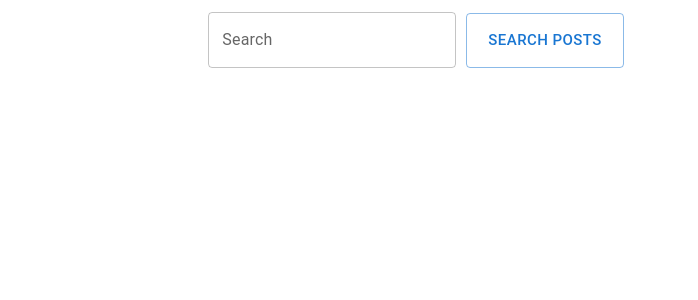
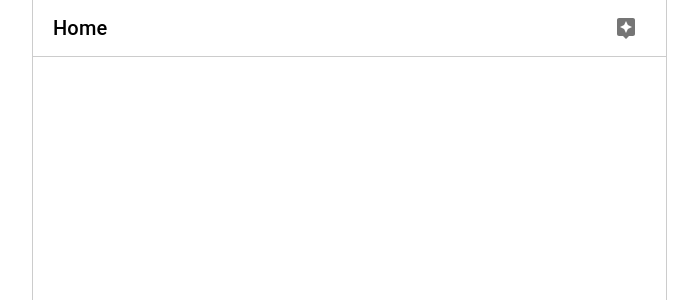
Before and after one commit to eadrapp/foodshare, a React (Create React App) app: page / in a window 1280 px wide. Shown: the top 300 px of the page, without its empty margins (224-922 px from the left). Built offline with nearby package versions, Linux system fonts and the light colour scheme.

Commit message:
sort of has a home page now

```diff
--- a/package.json
+++ b/package.json
@@ -5,12 +5,14 @@
   "dependencies": {
     "@emotion/react": "^11.7.1",
     "@emotion/styled": "^11.6.0",
+    "@mui/icons-material": "^5.4.2",
     "@mui/material": "^5.4.2",
     "@testing-library/jest-dom": "^5.16.2",
     "@testing-library/react": "^12.1.2",
     "@testing-library/user-event": "^13.5.0",
     "react": "^17.0.2",
     "react-dom": "^17.0.2",
+    "react-redux": "^7.2.6",
     "react-scripts": "5.0.0",
     "web-vitals": "^2.1.4"
   },
--- a/src/App.js
+++ b/src/App.js
@@ -3,37 +3,42 @@ import "./App.css";
 import TextField from "@mui/material/TextField";
 import { useState } from "react";
 import Button from "@mui/material/Button";
+import Home from "./pages/Home";
+import Layout from "./components/Layout";
 
 function App() {
   const [text, setText] = useState("");
 
   async function search() {
-    const key = "zT18GDDyLIHam78EfDyGO3yT8Q8IkZZK";
-    const url = `https://api.giphy.com/v1/gifs/search?api_key=${key}&q=${text}&limit=25&offset=0&lang=en`;
-    const r = await fetch(url);
-    const j = await r.json();
-    setGifs(j.data);
+    // const key = "zT18GDDyLIHam78EfDyGO3yT8Q8IkZZK";
+    // const url = `https://api.giphy.com/v1/gifs/search?api_key=${key}&q=${text}&limit=25&offset=0&lang=en`;
+    // const r = await fetch(url);
+    // const j = await r.json();
+    // setGifs(j.data);
   }
 
   return (
-    <div className="App">
-      <div className="searchbar">
-        {/*  "outlined" variant prop gives the nice animation */}
-        <TextField
-          id="search"
-          label="Search"
-          variant="outlined"
-          onChange={(e) => setText(e.target.value)}
-          value={text}
-          onKeyPress={(e) => {
-            if (e.key === "Enter") search();
-          }}
-        />
-        <Button variant="outlined" onClick={search} size="large">
-          Search Posts
-        </Button>
-      </div>
-    </div>
+    <Layout>
+      <Home />
+    </Layout>
+    // <div className="App">
+    //   <div className="searchbar">
+    //     {/*  "outlined" variant prop gives the nice animation */}
+    //     <TextField
+    //       id="search"
+    //       label="Search"
+    //       variant="outlined"
+    //       onChange={(e) => setText(e.target.value)}
+    //       value={text}
+    //       onKeyPress={(e) => {
+    //         if (e.key === "Enter") search();
+    //       }}
+    //     />
+    //     <Button variant="outlined" onClick={search} size="large">
+    //       Search Posts
+    //     </Button>
+    //   </div>
+    // </div>
   );
 }
 
--- /dev/null
+++ b/src/components/Layout.js
@@ -0,0 +1,51 @@
+import React, { useEffect } from "react";
+import LeftSidebar from "./LeftSidebar";
+import RightSidebar from "./RightSidebar";
+import Box from "@mui/material/Box";
+import { Grid, Hidden } from "@mui/material";
+import { useTheme } from "@mui/system";
+// import { getUsers } from "../redux/authSlice";
+// import { useDispatch } from "react-redux";
+
+export default function Layout({ children }) {
+  const theme = useTheme();
+//   const dispatch = useDispatch();
+//   useEffect(() => {
+//     dispatch(getUsers());
+//   }, [dispatch]);
+  return (
+    <Box
+      sx={{
+        maxWidth: theme.breakpoints.values.lg,
+        margin: "0 auto",
+      }}
+    >
+      <Grid container>
+        <Grid item xs={1} lg={2}>
+          {/* <LeftSidebar /> */}
+        </Grid>
+        <Grid item xs={11} lg={10}>
+          <Grid container>
+            <Grid item xs={12} lg={8}>
+              <Box
+                sx={{
+                  height: "100vh",
+                  margin: "0 1rem",
+                  borderLeft: "1px solid #ccc",
+                  borderRight: "1px solid #ccc",
+                }}
+              >
+                {children}
+              </Box>
+            </Grid>
+            <Hidden lgDown>
+              <Grid item lg={4} sx={{ height: "100vh" }}>
+                {/* <RightSidebar /> */}
+              </Grid>
+            </Hidden>
+          </Grid>
+        </Grid>
+      </Grid>
+    </Box>
+  );
+}
--- /dev/null
+++ b/src/pages/Home.js
@@ -0,0 +1,41 @@
+import { CircularProgress, Grid, IconButton, Typography } from "@mui/material";
+import { Box } from "@mui/system";
+import React, { useEffect } from "react";
+import AssistantIcon from "@mui/icons-material/Assistant";
+// import { useDispatch, useSelector } from "react-redux";
+
+export default function Home() {
+    // const dispatch = useDispatch();
+    // const { status, posts } = useSelector((state) => state.post);
+    // useEffect(() => {
+    //     dispatch(getPosts());
+    // }, [dispatch]);
+
+    return(
+        <Box>
+        <Box borderBottom="1px solid #ccc" padding="8px 20px">
+          <Grid container justifyContent="space-between" alignItems="center">
+            <Grid item>
+              <Typography variant="h6">Home</Typography>
+            </Grid>
+            <Grid item>
+              <IconButton>
+                <AssistantIcon />
+              </IconButton>
+            </Grid>
+          </Grid>
+        </Box>
+        <Box height="92vh" sx={{ overflowY: "scroll" }}>
+          {/* <AddPost />
+          <Box textAlign="center" marginTop="1rem">
+            {status === "loading" && (
+              <CircularProgress size={20} color="primary" />
+            )}
+          </Box>
+          {status === "success" &&
+            posts.map((post) => <Post key={post._id} post={post} />)} */}
+        </Box>
+      </Box>
+    );
+
+}
```
Also changed, not shown: src/components/LeftSidebar.js (added), src/components/Post.js (added), src/components/RightSidebar.js (added), 1 other file (tests, documents, lock files or other folders).
